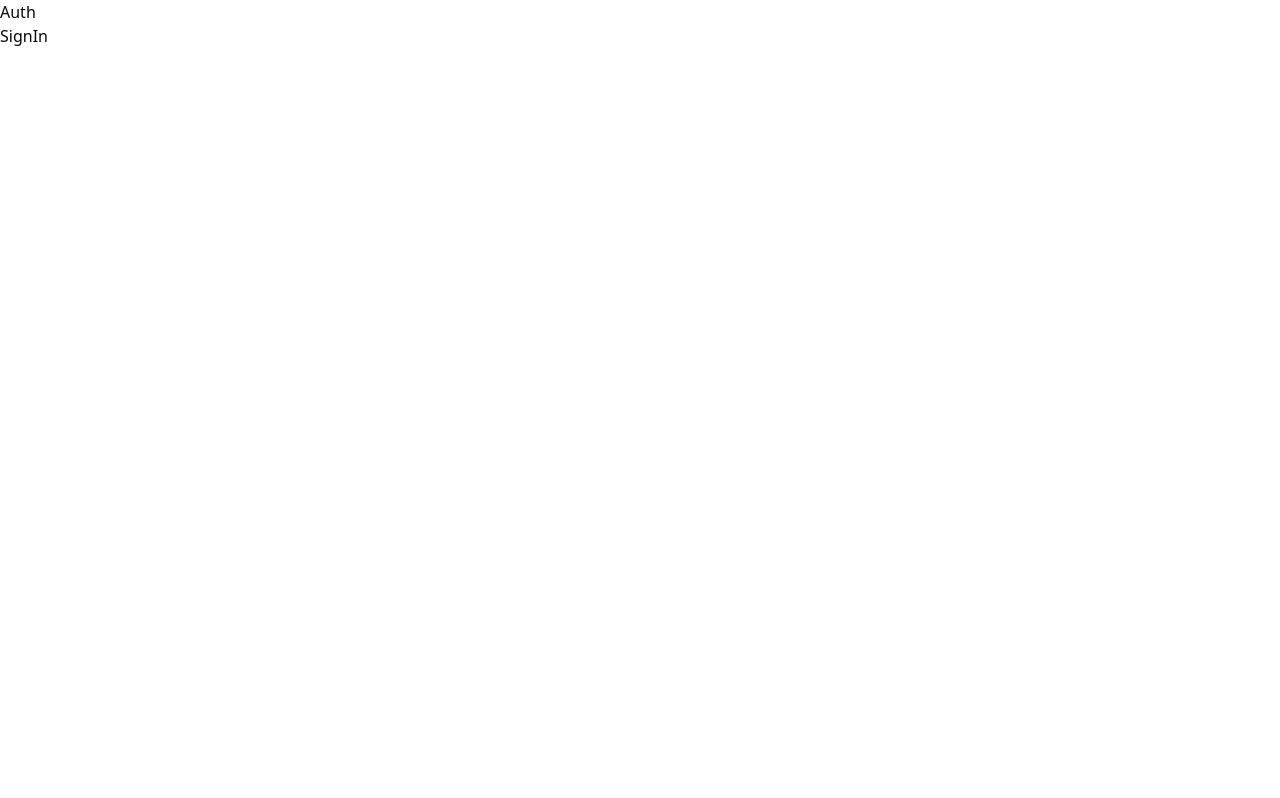
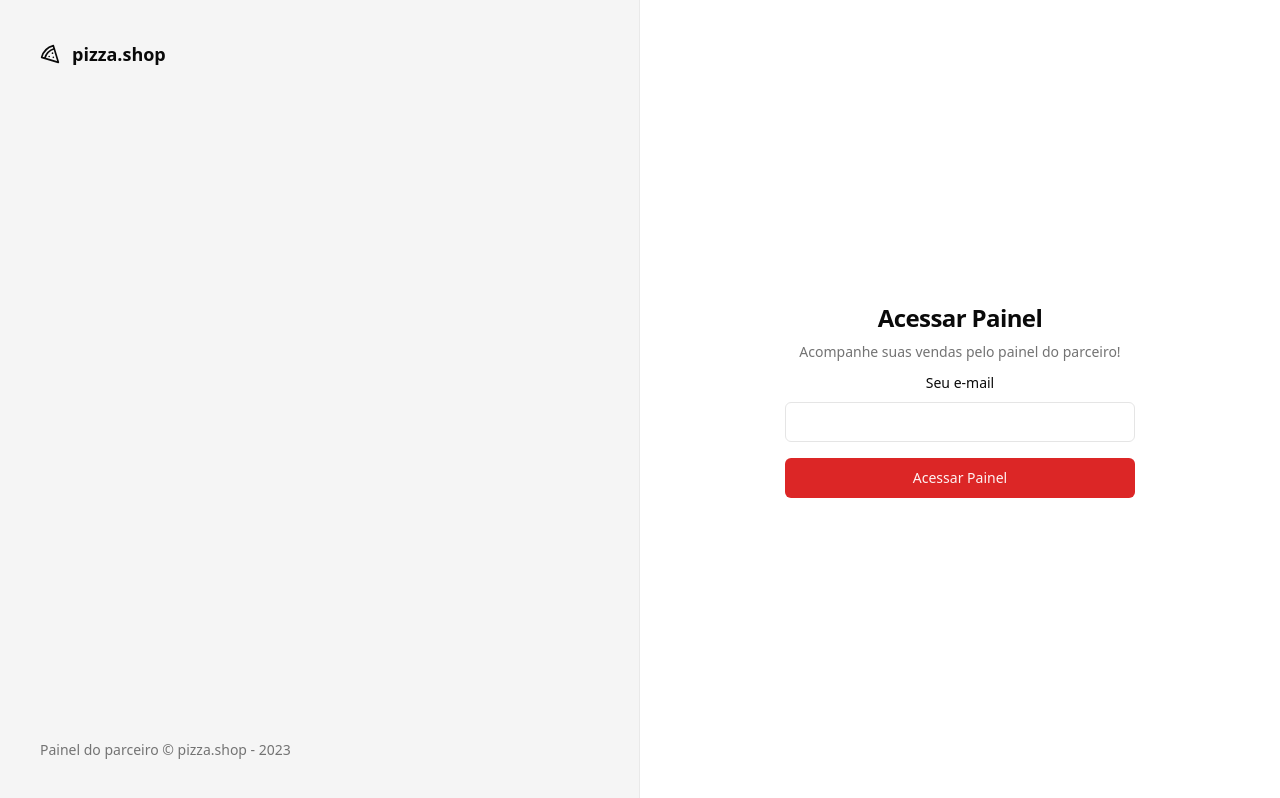
Before and after one commit to victorassiso/pizza-shop, a React app: page /sign-in in a window 1280 px wide. Built offline with nearby package versions, Linux system fonts and the light colour scheme; the HTML template or start-up script is replaced by a standard one.

Commit message:
ADD: Implement Login Page
- Implement auth layout
- Implement sign-in page
- Install input and label components from shadcn/ui

```diff
--- a/package.json
+++ b/package.json
@@ -10,6 +10,7 @@
     "preview": "vite preview"
   },
   "dependencies": {
+    "@radix-ui/react-label": "^2.0.2",
     "@radix-ui/react-slot": "^1.0.2",
     "class-variance-authority": "^0.7.0",
     "clsx": "^2.0.0",
--- /dev/null
+++ b/src/components/ui/input.tsx
@@ -0,0 +1,24 @@
+import * as React from 'react'
+
+import { cn } from '@/lib/utils'
+
+export type InputProps = React.InputHTMLAttributes<HTMLInputElement>
+
+const Input = React.forwardRef<HTMLInputElement, InputProps>(
+  ({ className, type, ...props }, ref) => {
+    return (
+      <input
+        type={type}
+        className={cn(
+          'flex h-10 w-full rounded-md border border-input bg-background px-3 py-2 text-sm ring-offset-background file:border-0 file:bg-transparent file:text-sm file:font-medium placeholder:text-muted-foreground focus-visible:outline-none focus-visible:ring-2 focus-visible:ring-ring focus-visible:ring-offset-2 disabled:cursor-not-allowed disabled:opacity-50',
+          className,
+        )}
+        ref={ref}
+        {...props}
+      />
+    )
+  },
+)
+Input.displayName = 'Input'
+
+export { Input }
--- /dev/null
+++ b/src/components/ui/label.tsx
@@ -0,0 +1,24 @@
+import * as LabelPrimitive from '@radix-ui/react-label'
+import { cva, type VariantProps } from 'class-variance-authority'
+import * as React from 'react'
+
+import { cn } from '@/lib/utils'
+
+const labelVariants = cva(
+  'text-sm font-medium leading-none peer-disabled:cursor-not-allowed peer-disabled:opacity-70',
+)
+
+const Label = React.forwardRef<
+  React.ElementRef<typeof LabelPrimitive.Root>,
+  React.ComponentPropsWithoutRef<typeof LabelPrimitive.Root> &
+    VariantProps<typeof labelVariants>
+>(({ className, ...props }, ref) => (
+  <LabelPrimitive.Root
+    ref={ref}
+    className={cn(labelVariants(), className)}
+    {...props}
+  />
+))
+Label.displayName = LabelPrimitive.Root.displayName
+
+export { Label }
--- a/src/global.css
+++ b/src/global.css
@@ -2,69 +2,54 @@
 @tailwind components;
 @tailwind utilities;
 
+
 @layer base {
   :root {
     --background: 0 0% 100%;
-    --foreground: 240 10% 3.9%;
-
+    --foreground: 0 0% 3.9%;
     --card: 0 0% 100%;
-    --card-foreground: 240 10% 3.9%;
-
+    --card-foreground: 0 0% 3.9%;
     --popover: 0 0% 100%;
-    --popover-foreground: 240 10% 3.9%;
-
-    --primary: 240 5.9% 10%;
-    --primary-foreground: 0 0% 98%;
-
-    --secondary: 240 4.8% 95.9%;
-    --secondary-foreground: 240 5.9% 10%;
-
-    --muted: 240 4.8% 95.9%;
-    --muted-foreground: 240 3.8% 46.1%;
-
-    --accent: 240 4.8% 95.9%;
-    --accent-foreground: 240 5.9% 10%;
-
+    --popover-foreground: 0 0% 3.9%;
+    --primary: 0 72.2% 50.6%;
+    --primary-foreground: 0 85.7% 97.3%;
+    --secondary: 0 0% 96.1%;
+    --secondary-foreground: 0 0% 9%;
+    --muted: 0 0% 96.1%;
+    --muted-foreground: 0 0% 45.1%;
+    --accent: 0 0% 96.1%;
+    --accent-foreground: 0 0% 9%;
     --destructive: 0 84.2% 60.2%;
     --destructive-foreground: 0 0% 98%;
-
-    --border: 240 5.9% 90%;
-    --input: 240 5.9% 90%;
-    --ring: 240 10% 3.9%;
-
+    --border: 0 0% 89.8%;
+    --input: 0 0% 89.8%;
+    --ring: 0 72.2% 50.6%;
     --radius: 0.5rem;
   }
 
   .dark {
-    --background: 240 10% 3.9%;
+    --background: 0 0% 3.9%;
     --foreground: 0 0% 98%;
-
-    --card: 240 10% 3.9%;
+    --card: 0 0% 3.9%;
     --card-foreground: 0 0% 98%;
-
-    --popover: 240 10% 3.9%;
+    --popover: 0 0% 3.9%;
     --popover-foreground: 0 0% 98%;
-
-    --primary: 0 0% 98%;
-    --primary-foreground: 240 5.9% 10%;
-
-    --secondary: 240 3.7% 15.9%;
+    --primary: 0 72.2% 50.6%;
+    --primary-foreground: 0 85.7% 97.3%;
+    --secondary: 0 0% 14.9%;
     --secondary-foreground: 0 0% 98%;
-
-    --muted: 240 3.7% 15.9%;
-    --muted-foreground: 240 5% 64.9%;
-
-    --accent: 240 3.7% 15.9%;
+    --muted: 0 0% 14.9%;
+    --muted-foreground: 0 0% 63.9%;
+    --accent: 0 0% 14.9%;
     --accent-foreground: 0 0% 98%;
-
     --destructive: 0 62.8% 30.6%;
     --destructive-foreground: 0 0% 98%;
-
-    --border: 240 3.7% 15.9%;
-    --input: 240 3.7% 15.9%;
-    --ring: 240 4.9% 83.9%;
+    --border: 0 0% 14.9%;
+    --input: 0 0% 14.9%;
+    --ring: 0 72.2% 50.6%;
   }
 }
+
 
 @layer base {
   * {
--- a/src/pages/_layouts/auth.tsx
+++ b/src/pages/_layouts/auth.tsx
@@ -1,11 +1,21 @@
+import { Pizza } from 'lucide-react'
 import { Outlet } from 'react-router-dom'
 
 export function AuthLayout() {
   return (
-    <div>
-      <h1>Auth</h1>
+    <div className="grid min-h-screen grid-cols-2">
+      <div className="flex h-full flex-col justify-between border-r border-foreground/5 bg-muted p-10 text-muted-foreground">
+        <div className="flex items-center gap-3 text-lg text-foreground">
+          <Pizza className="h-5 w-5" />
+          <span className="font-semibold">pizza.shop</span>
+        </div>
 
-      <div>
+        <footer className="text-sm">
+          Painel do parceiro &copy; pizza.shop - {new Date().getFullYear()}
+        </footer>
+      </div>
+
+      <div className="flex flex-col items-center justify-center">
         <Outlet />
       </div>
     </div>
--- a/src/pages/auth/sign-in.tsx
+++ b/src/pages/auth/sign-in.tsx
@@ -1,10 +1,35 @@
 import { Helmet } from 'react-helmet-async'
+
+import { Button } from '@/components/ui/button'
+import { Input } from '@/components/ui/input'
+import { Label } from '@/components/ui/label'
 
 export function SignIn() {
   return (
     <>
       <Helmet title="Login" />
-      <h1>SignIn</h1>
+      <div className="p-8">
+        <div className="flex w-[350px] flex-col justify-center gap-6">
+          <div className="flex flex-col gap-2 text-center">
+            <h1 className="text-2xl font-semibold tracking-tight">
+              Acessar Painel
+            </h1>
+            <p className="text-sm text-muted-foreground">
+              Acompanhe suas vendas pelo painel do parceiro!
+            </p>
+            <form className="space-y-4">
+              <div className="space-y-2">
+                <Label htmlFor="email">Seu e-mail</Label>
+                <Input id="email" type="email" />
+              </div>
+
+              <Button className="w-full" type="submit">
+                Acessar Painel
+              </Button>
+            </form>
+          </div>
+        </div>
+      </div>
     </>
   )
 }
```
Also changed, not shown: 1 other file (tests, documents, lock files or other folders).
